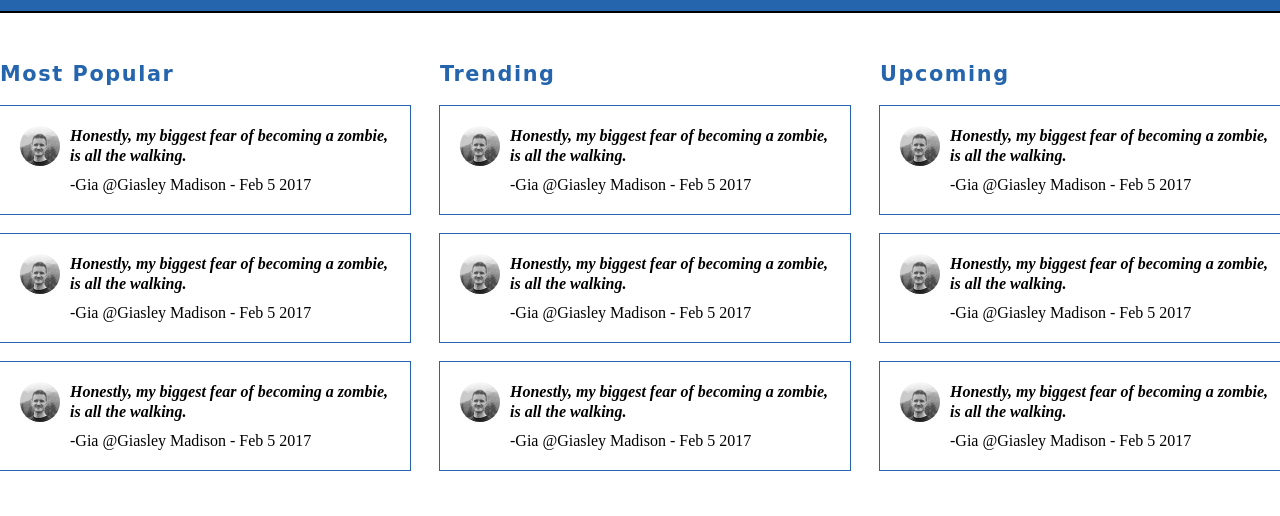
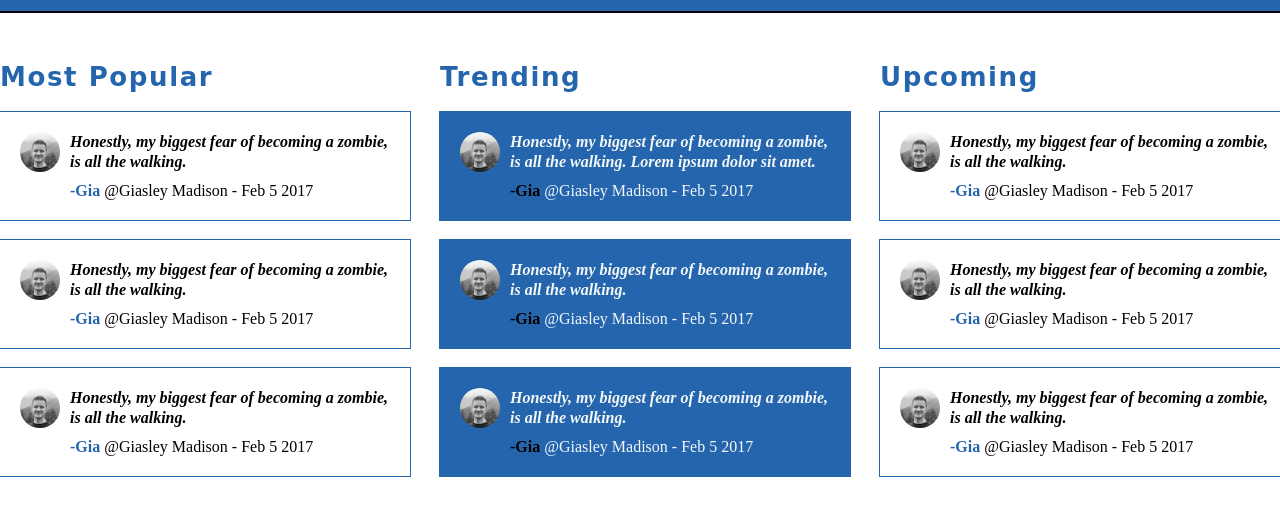
Before and after one commit to JurgenHasmeta22/hoxton-html-tweexton, a plain HTML site: page index.html in a window 1280 px wide. Shown: the part 56-572 px from the top of the page. Drawn offline with Linux system fonts and the light colour scheme.

Commit message:
update 3

```diff
--- a/assets/css/style.css
+++ b/assets/css/style.css
@@ -43,7 +43,7 @@ main.main-menu {
 main.main-menu .main-content {
     display: grid;
     padding-top: 3.125rem;
-    grid-template-rows: 0.2fr 0.8fr;
+    grid-template-rows: auto 0.8fr;
     grid-gap: 20px;
 }
 
@@ -76,6 +76,33 @@ main.main-menu .main-content .main-content-inside-2 .post p {
     line-height: 20px;
 }
 
+main.main-menu .main-content .main-content-inside-2 .post .strong-post {
+    font-size: 16px;
+    font-weight: 900;
+    color:#2565AE
+}
+
+main.main-menu .main-content .main-content-inside-2 .post.inside-special {
+    background-color: #2565AE;
+}
+
+main.main-menu .main-content .main-content-inside-2 .post.inside-special p {
+    color: #F3F7F7;
+}
+
+main.main-menu .main-content .main-content-inside-2 .post.inside-special span {
+    color: #F3F7F7;
+}
+
+main.main-menu .main-content .main-content-inside-2 .post.inside-special strong {
+    color: #000;
+}
+
+main.main-menu .main-content .main-content-inside-1 h2 {
+    font-weight: 900;
+    font-size: 26px;
+}
+
 main.main-menu .main-content .main-content-inside-2 .post span.special-span {
     grid-area: span;
 }
--- a/index.html
+++ b/index.html
@@ -37,19 +37,19 @@
                     <article class="post">
                         <img src="assets/img/download1.jpg">
                         <p>Honestly, my biggest fear of becoming a zombie, is all the walking.</p>
-                        <span class="special-span">-Gia @Giasley Madison - Feb 5 2017</span>
+                        <span class="special-span"><strong class="strong-post">-Gia</strong> @Giasley Madison - Feb 5 2017</span>
                     </article>
 
                     <article class="post">
                         <img src="assets/img/download1.jpg">
                         <p>Honestly, my biggest fear of becoming a zombie, is all the walking.</p>
-                        <span class="special-span">-Gia @Giasley Madison - Feb 5 2017</span>
+                        <span class="special-span"><strong class="strong-post">-Gia</strong> @Giasley Madison - Feb 5 2017</span>
                     </article>
 
                     <article class="post">
                         <img src="assets/img/download1.jpg">
                         <p>Honestly, my biggest fear of becoming a zombie, is all the walking.</p>
-                        <span class="special-span">-Gia @Giasley Madison - Feb 5 2017</span>
+                        <span class="special-span"><strong class="strong-post">-Gia</strong> @Giasley Madison - Feb 5 2017</span>
                     </article>
                 </div>
 
@@ -62,22 +62,24 @@
                 </div>
 
                 <div class="main-content-inside-2">
-                    <article class="post">
+                    <article class="post inside-special">
+                        <img src="assets/img/download1.jpg">
+                        <p>Honestly, my biggest fear of becoming a zombie, is all the walking.
+                        Lorem ipsum dolor sit amet.
+                        </p>
+                        <span class="special-span"><strong class="strong-post">-Gia</strong> @Giasley Madison - Feb 5 2017</span>
+                    </article>
+
+                    <article class="post inside-special">
                         <img src="assets/img/download1.jpg">
                         <p>Honestly, my biggest fear of becoming a zombie, is all the walking.</p>
-                        <span class="special-span">-Gia @Giasley Madison - Feb 5 2017</span>
+                        <span class="special-span"><strong class="strong-post">-Gia</strong> @Giasley Madison - Feb 5 2017</span>
                     </article>
 
-                    <article class="post">
+                    <article class="post inside-special">
                         <img src="assets/img/download1.jpg">
                         <p>Honestly, my biggest fear of becoming a zombie, is all the walking.</p>
-                        <span class="special-span">-Gia @Giasley Madison - Feb 5 2017</span>
-                    </article>
-
-                    <article class="post">
-                        <img src="assets/img/download1.jpg">
-                        <p>Honestly, my biggest fear of becoming a zombie, is all the walking.</p>
-                        <span class="special-span">-Gia @Giasley Madison - Feb 5 2017</span>
+                        <span class="special-span"><strong class="strong-post">-Gia</strong> @Giasley Madison - Feb 5 2017</span>
                     </article>
                 </div>
 
@@ -93,19 +95,19 @@
                     <article class="post">
                         <img src="assets/img/download1.jpg">
                         <p>Honestly, my biggest fear of becoming a zombie, is all the walking.</p>
-                        <span class="special-span">-Gia @Giasley Madison - Feb 5 2017</span>
+                        <span class="special-span"><strong class="strong-post">-Gia</strong> @Giasley Madison - Feb 5 2017</span>
                     </article>
 
                     <article class="post">
                         <img src="assets/img/download1.jpg">
                         <p>Honestly, my biggest fear of becoming a zombie, is all the walking.</p>
-                        <span class="special-span">-Gia @Giasley Madison - Feb 5 2017</span>
+                        <span class="special-span"><strong class="strong-post">-Gia</strong> @Giasley Madison - Feb 5 2017</span>
                     </article>
 
                     <article class="post">
                         <img src="assets/img/download1.jpg">
                         <p>Honestly, my biggest fear of becoming a zombie, is all the walking.</p>
-                        <span class="special-span">-Gia @Giasley Madison - Feb 5 2017</span>
+                        <span class="special-span"><strong class="strong-post">-Gia</strong> @Giasley Madison - Feb 5 2017</span>
                     </article>
                 </div>
 
```
